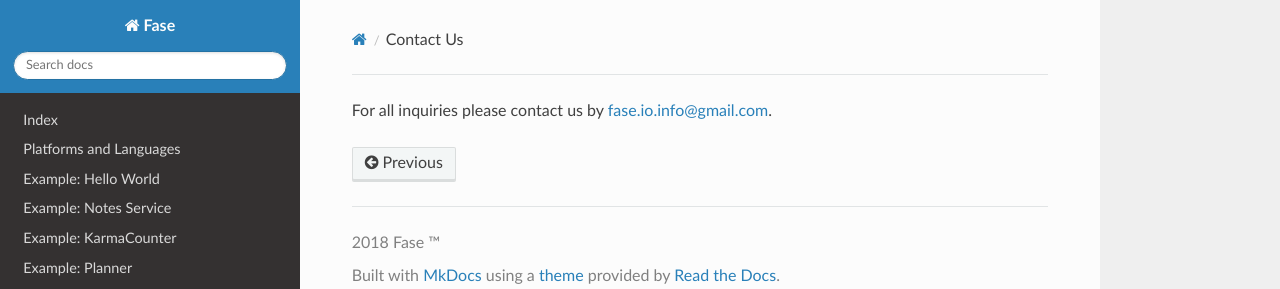
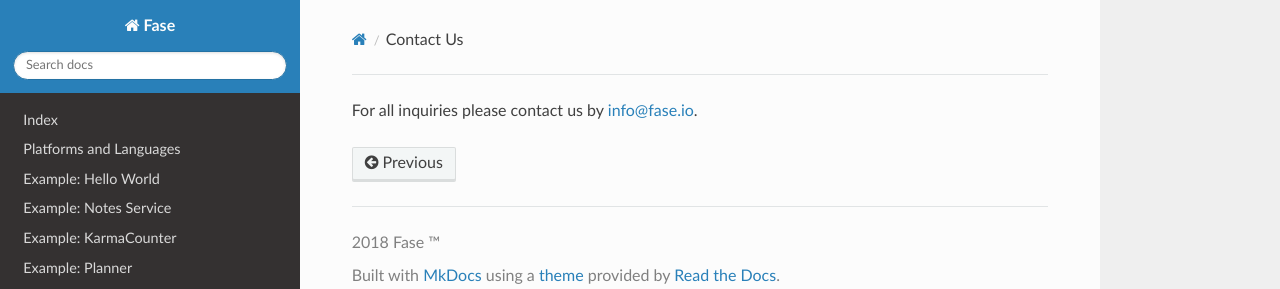
Before and after one commit to igushev/fase_docs, an MkDocs documentation site: the page built from docs/contact_us.md, in a window 1280 px wide. Shown: the top 289 px of the page. Built offline with MkDocs 1.6.1, drawn with Linux system fonts in a browser that asks for light colours; nearby versions of some CDN libraries.

Commit message:
Updating emails

```diff
--- a/docs/contact_us.md
+++ b/docs/contact_us.md
@@ -1 +1 @@
-For all inquiries please contact us by <a href='mailto:fase.io.info@gmail.com'>fase.io.info@gmail.com</a>.
+For all inquiries please contact us by <a href='mailto:info@fase.io'>info@fase.io</a>.
```
Also changed, not shown: docs/download.md (+1 -1 lines).
